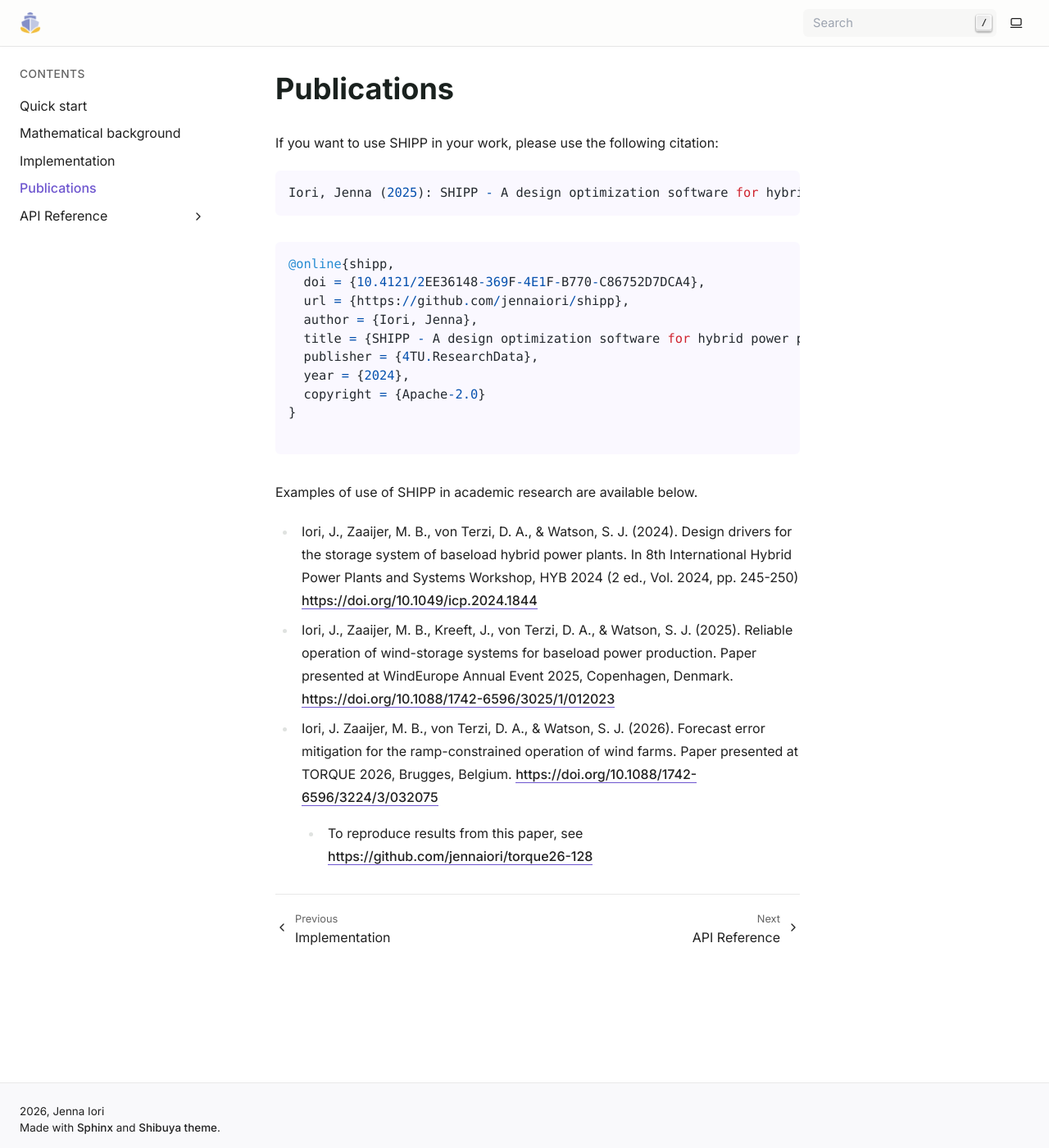
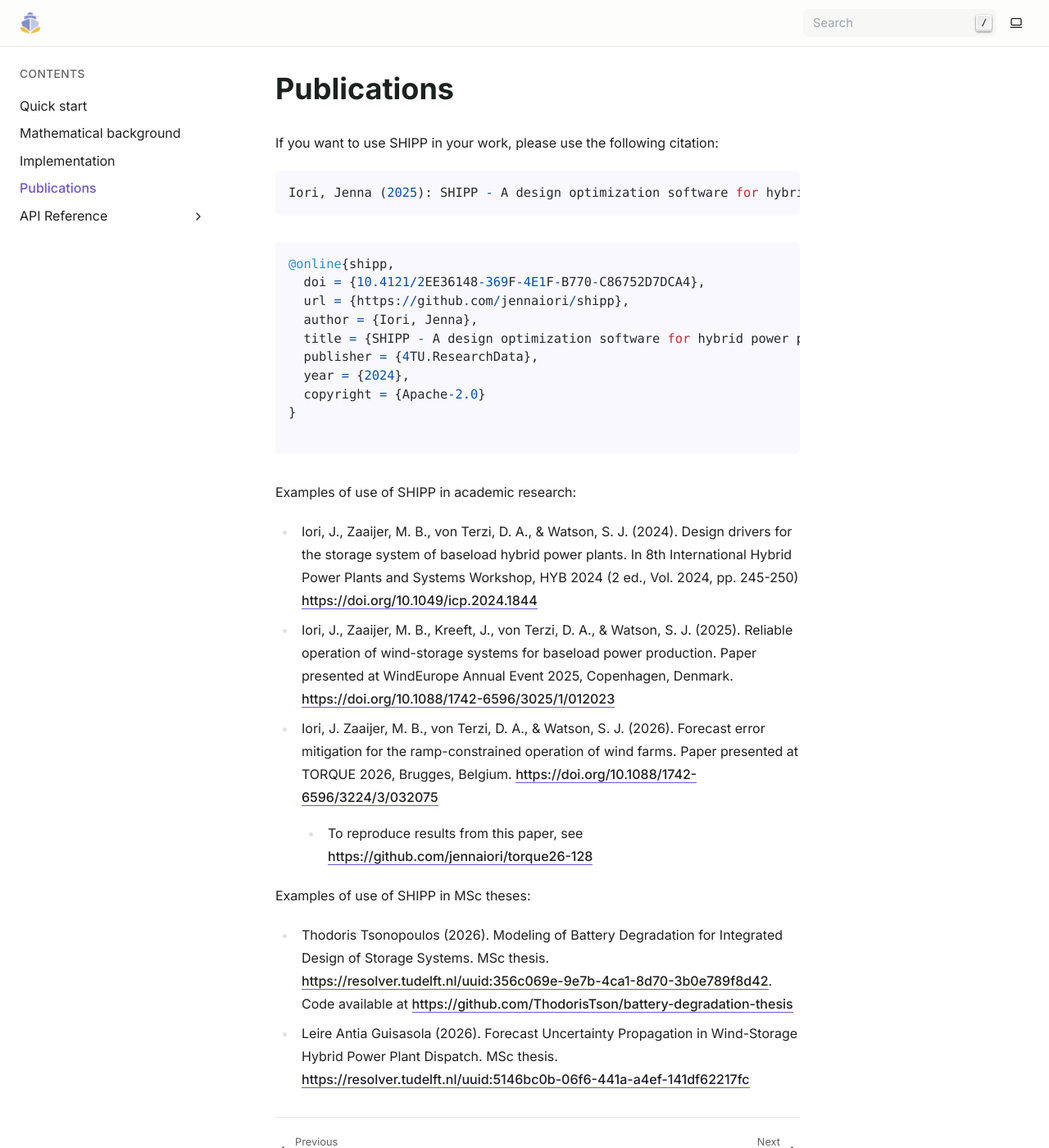
Before and after one commit to jennaiori/shipp, a Sphinx documentation site: the page built from docs/5_publications.md, in a window 1280 px wide and 1400 px high. Shown: the whole window at 82% size. Built offline with Sphinx 7.4.7, drawn with Linux system fonts in a browser that asks for light colours.

Commit message:
Update changelog + list recent MSc thesis works in the documentation

````diff
--- a/docs/5_publications.md
+++ b/docs/5_publications.md
@@ -19,9 +19,14 @@
 
 ```
 
-Examples of use of SHIPP in academic research are available below.
+Examples of use of SHIPP in academic research:
 
 - Iori, J., Zaaijer, M. B., von Terzi, D. A., & Watson, S. J. (2024). Design drivers for the storage system of baseload hybrid power plants. In 8th International Hybrid Power Plants and Systems Workshop, HYB 2024 (2 ed., Vol. 2024, pp. 245-250) [https://doi.org/10.1049/icp.2024.1844](https://doi.org/10.1049/icp.2024.1844)
 - Iori, J., Zaaijer, M. B., Kreeft, J., von Terzi, D. A., & Watson, S. J. (2025). Reliable operation of wind-storage systems for baseload power production. Paper presented at WindEurope Annual Event 2025, Copenhagen, Denmark. [https://doi.org/10.1088/1742-6596/3025/1/012023](https://doi.org/10.1088/1742-6596/3025/1/012023)
 - Iori, J. Zaaijer, M. B., von Terzi, D. A., & Watson, S. J. (2026). Forecast error mitigation for the ramp-constrained operation of wind farms. Paper presented at TORQUE 2026, Brugges, Belgium. [https://doi.org/10.1088/1742-6596/3224/3/032075](https://doi.org/10.1088/1742-6596/3224/3/032075)
   - To reproduce results from this paper, see [https://github.com/jennaiori/torque26-128](https://github.com/jennaiori/torque26-128)
+
+
+Examples of use of SHIPP in MSc theses:
+- Thodoris Tsonopoulos (2026). Modeling of Battery Degradation for Integrated Design of Storage Systems. MSc thesis. [https://resolver.tudelft.nl/uuid:356c069e-9e7b-4ca1-8d70-3b0e789f8d42](https://resolver.tudelft.nl/uuid:356c069e-9e7b-4ca1-8d70-3b0e789f8d42). Code available at [https://github.com/ThodorisTson/battery-degradation-thesis](https://github.com/ThodorisTson/battery-degradation-thesis)
+- Leire Antia Guisasola (2026). Forecast Uncertainty Propagation in Wind-Storage Hybrid Power Plant Dispatch. MSc thesis. [https://resolver.tudelft.nl/uuid:5146bc0b-06f6-441a-a4ef-141df62217fc](https://resolver.tudelft.nl/uuid:5146bc0b-06f6-441a-a4ef-141df62217fc)
````
Also changed, not shown: CHANGELOG.md (+4 -0 lines).
